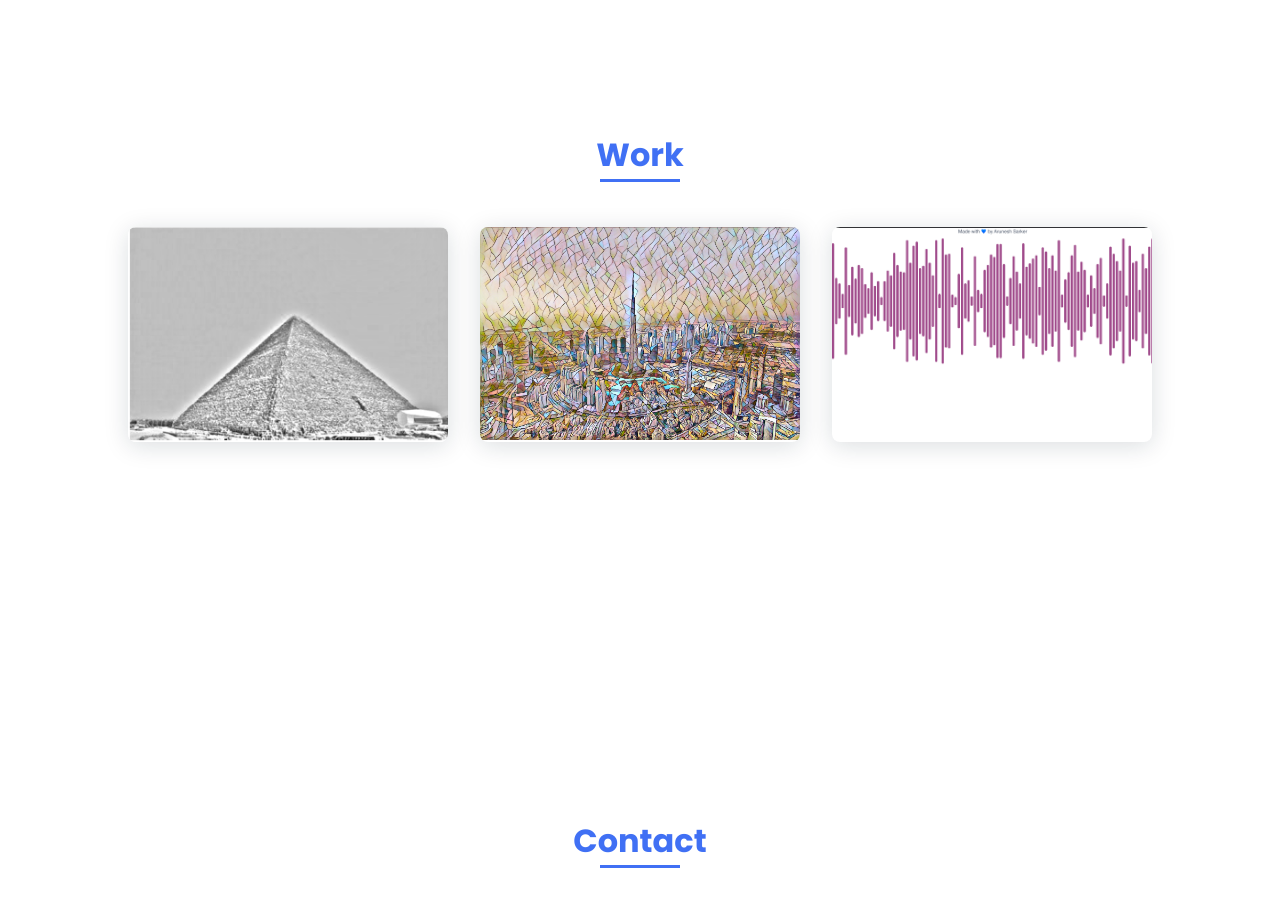
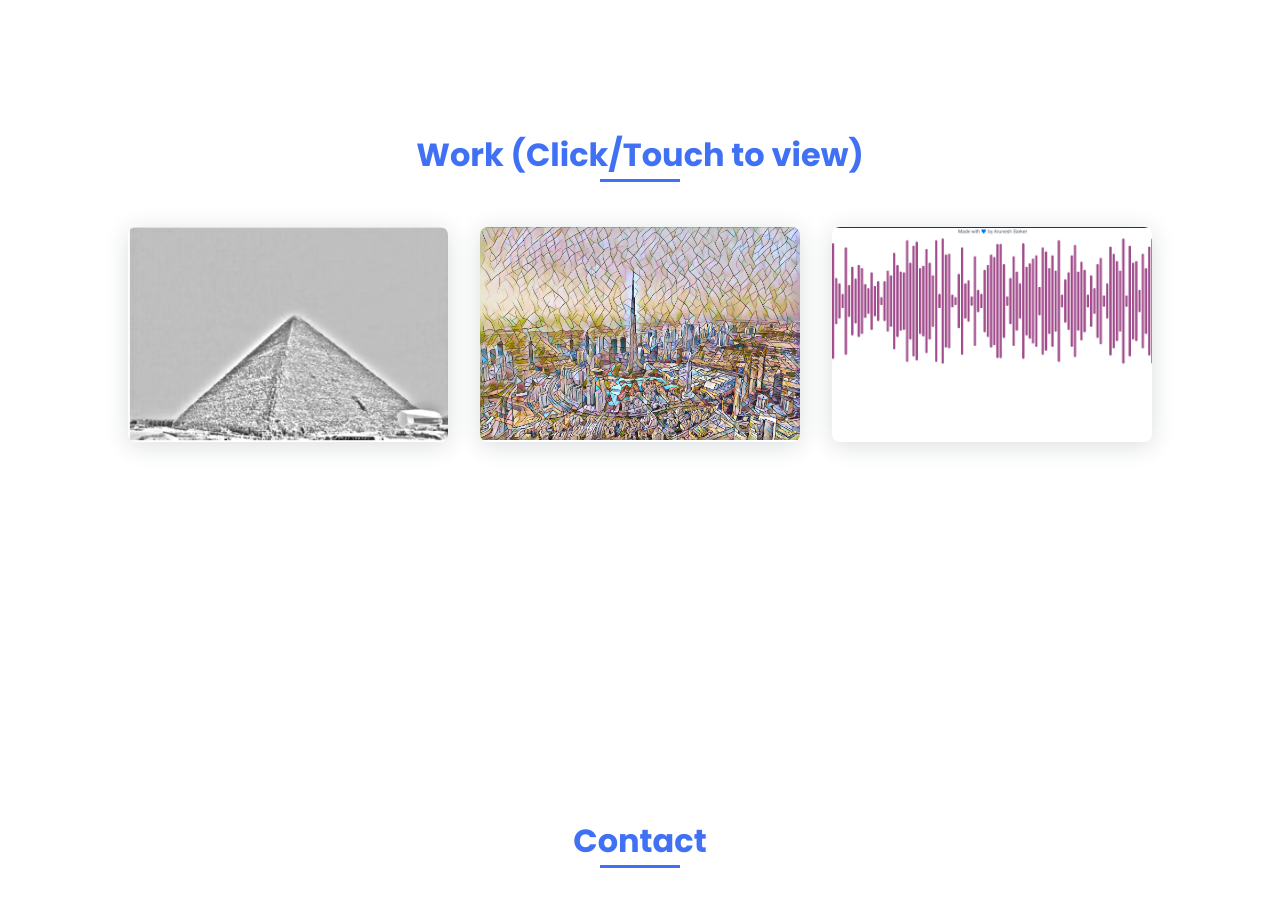
Before and after one commit to adamdavis99/adamdavis99.github.io, a plain HTML site: page index.html in a window 1280 px wide. Shown: the part 2000-2910 px from the top of the page. Drawn offline with nearby package versions, Linux system fonts and the light colour scheme.

Commit message:
Nth commit

```diff
--- a/index.html
+++ b/index.html
@@ -119,7 +119,7 @@
 
             <!--===== WORK =====-->
             <section class="work section" id="work">
-                <h2 class="section-title">Work</h2>
+                <h2 class="section-title">Work (Click/Touch to view)</h2>
 
                 <div class="work__container bd-grid">
                     <div class="work__img">
```
